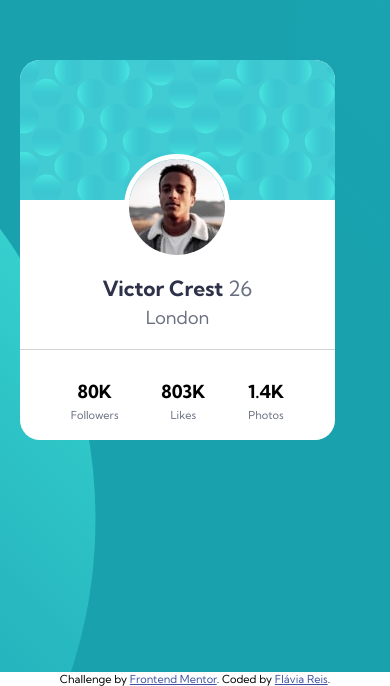
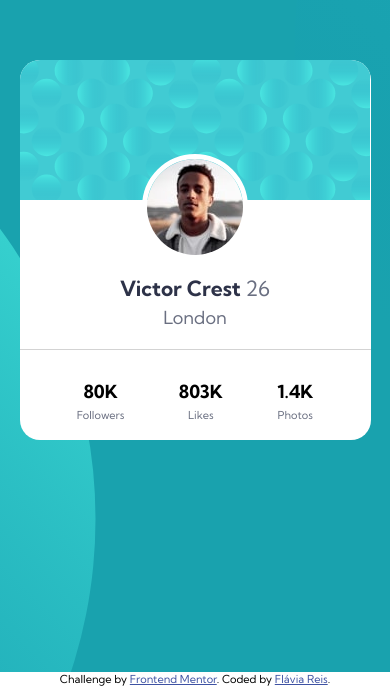
Before and after one commit to flaviare1s/profile-card-component, a React (Vite) app: page / in a window 390 px wide. Shown: the part 172-858 px from the top of the page. Built offline with nearby package versions, Linux system fonts and the light colour scheme.

Commit message:
Update App.css

```diff
--- a/src/App.css
+++ b/src/App.css
@@ -25,6 +25,14 @@ main {
   background-repeat: no-repeat, no-repeat;
 }
 
+.container {
+  width: 33%;
+  display: flex;
+  flex-direction: column;
+  align-items: center;
+  justify-content: center;
+  margin: auto;
+}
 
 .card {
   background-color: white;
@@ -89,7 +97,7 @@ h1 span {
 
 @media screen and (max-width:400px) {
   .container {
-    width: 90%;
+    width: 100%;
   }
 
   .card {
```
